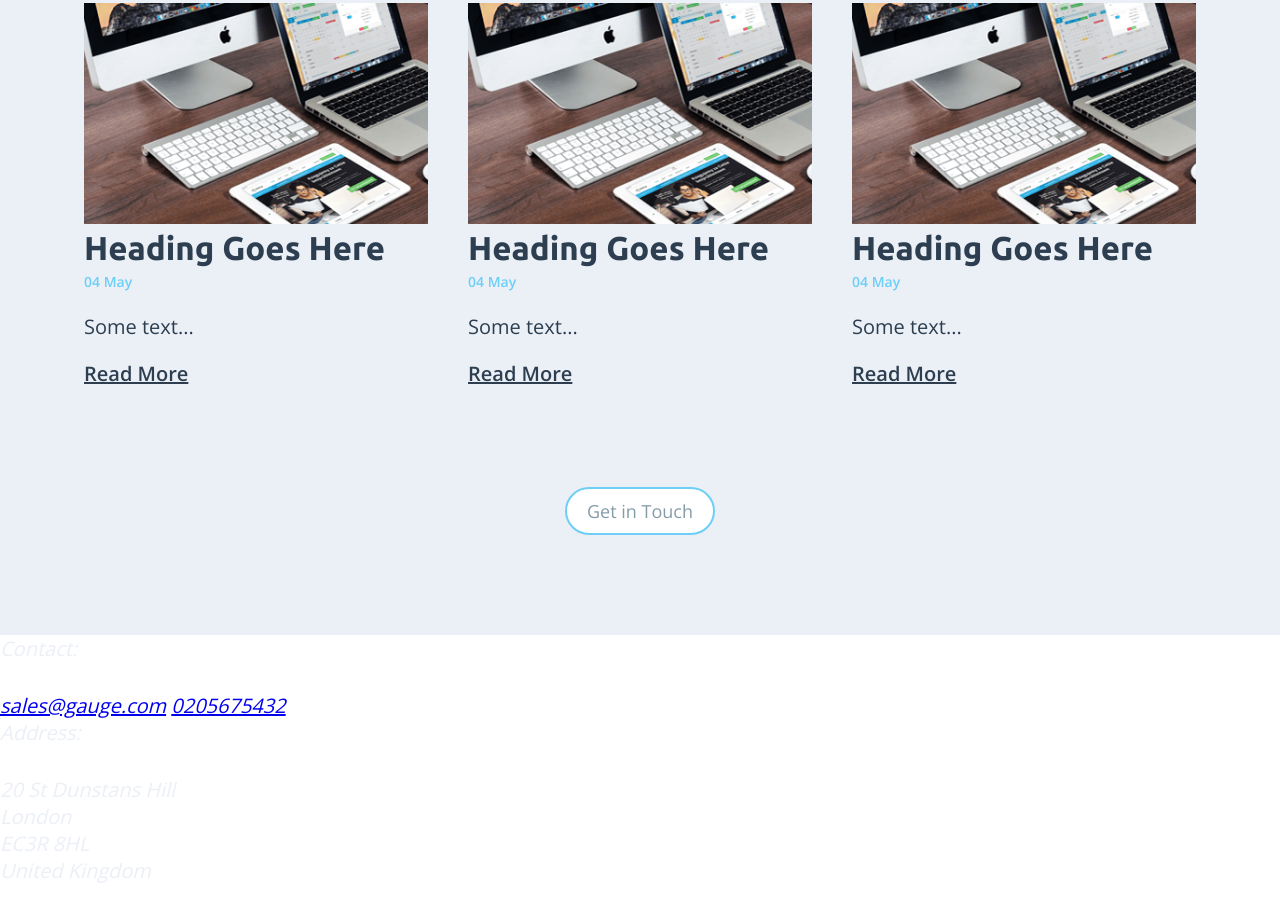
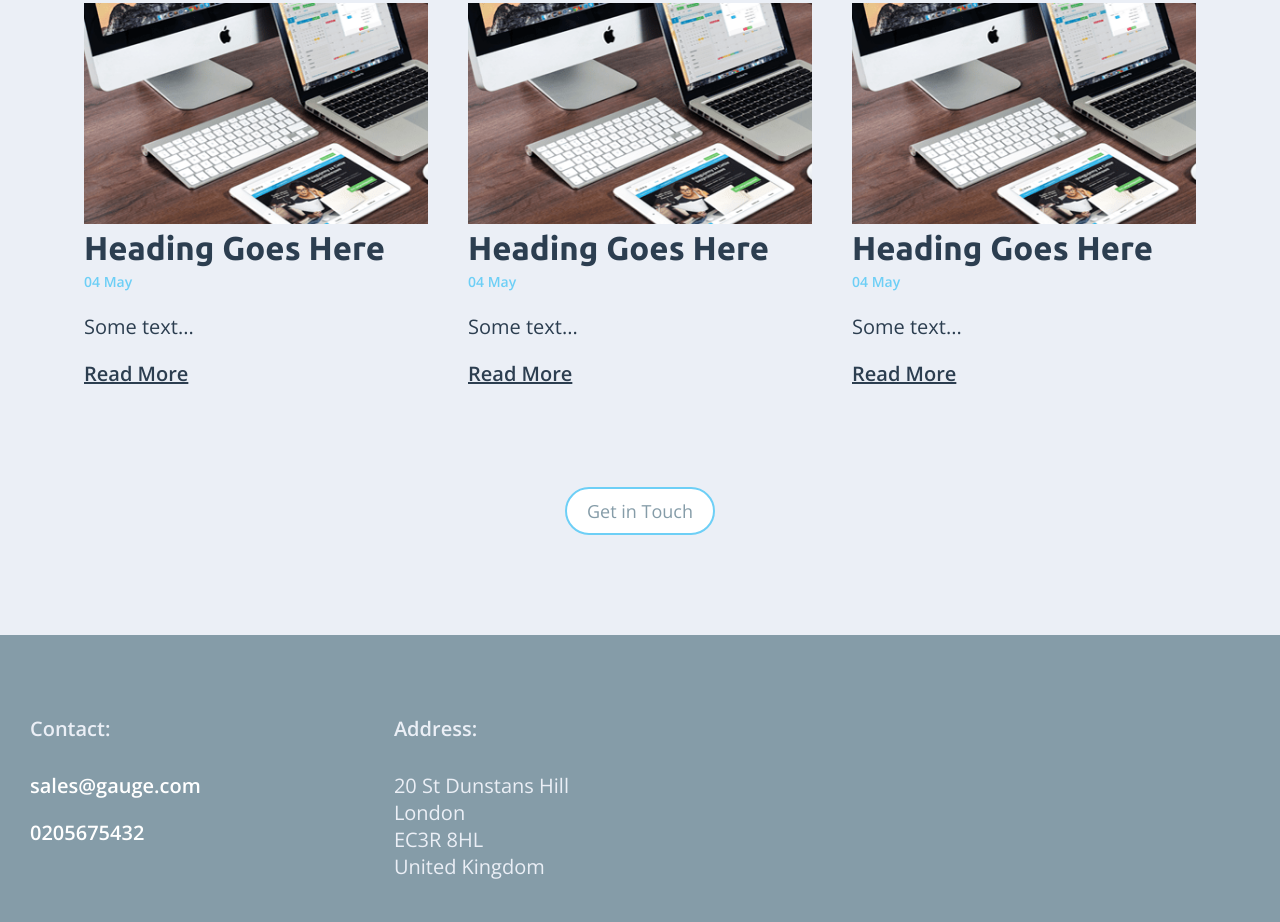
Before and after one commit to recruit2class/gauge-site, a website: page index.html in a window 1280 px wide. Shown: the part 3625-4547 px from the top of the page. Drawn offline with nearby package versions, Linux system fonts and the light colour scheme; files that its build step writes are made by us from their sources; files whose address does not match are found by name.

Commit message:
Add footer styles

```diff
--- a/index.html
+++ b/index.html
@@ -197,12 +197,15 @@ do eiusmod tempor incididuntut labore et dolore magna aliqua. Ut enim ad minim v
 
     <footer>
       <address>
+        <div class="contact">
           <p>Contact:</p>
 
           <a href="mailto:sales@gauge.com">sales@gauge.com</a>
 
           <a href="tel:+44205675432">0205675432</a>
+        </div>
 
+        <div class="address">
           <p>Address:</p>
 
           <p>
@@ -211,6 +214,7 @@ do eiusmod tempor incididuntut labore et dolore magna aliqua. Ut enim ad minim v
             EC3R 8HL<br>
             United Kingdom
           </p>
+        </div>
       </address>
     </footer>
   </body>
--- /dev/null
+++ b/styles/_footer.scss
@@ -0,0 +1,27 @@
+footer {
+  background-color: $primary;
+  padding: 4rem 1.5rem;
+}
+
+address {
+  display: flex;
+  font-style: normal;
+  width: 60%;
+
+  div {
+    flex: auto;
+
+    a {
+      display: block;
+      color: white;
+      text-decoration: none;
+      margin-bottom: 1rem;
+      text-transform: none;
+    }
+  }
+}
+
+.contact > *,
+.address p:first-child {
+  font-weight: bold;
+}
--- a/styles/main.scss
+++ b/styles/main.scss
@@ -12,3 +12,4 @@
 @import "functions";
 @import "stats";
 @import "news";
+@import "footer";
```
Lines whose indentation alone changed are shown as unchanged.
